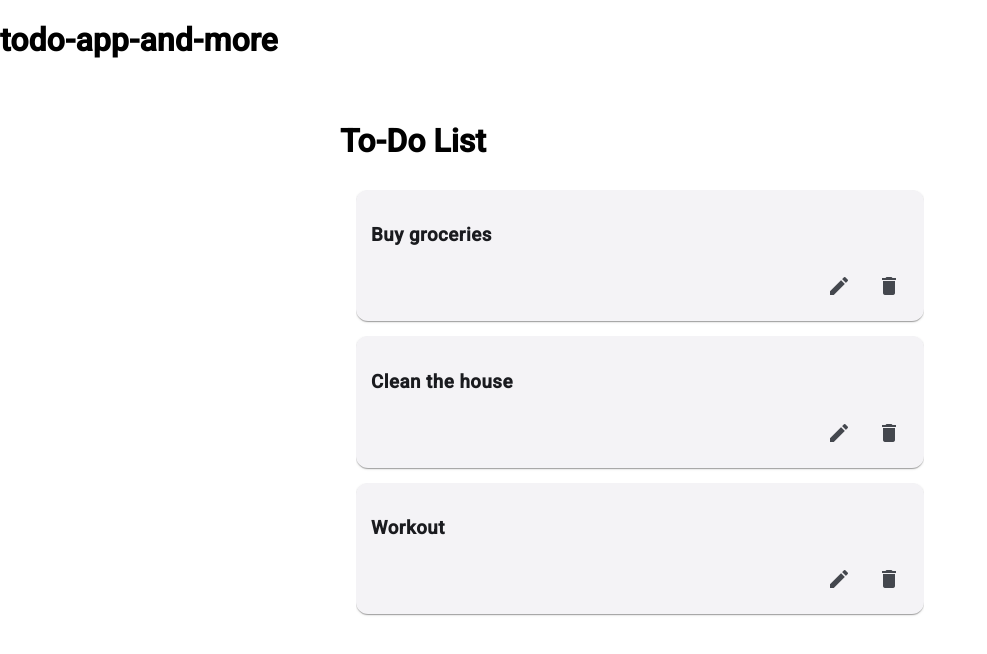
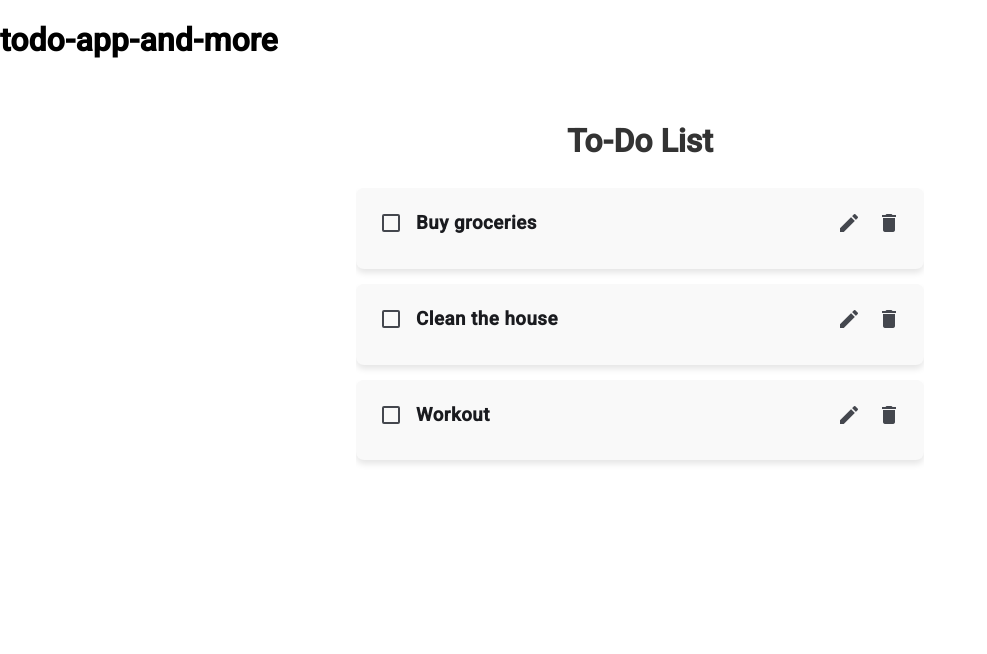
Before and after one commit to Nancy214/ToDo-App-And-More, an Angular app: page / in a window 1280 px wide. Shown: the top 654 px of the page, without its empty margins (0-987 px from the left). Built offline with nearby package versions, Linux system fonts and the light colour scheme.

Commit message:
adding checkbox and strikethrough

```diff
--- a/src/app/models/todo.ts
+++ b/src/app/models/todo.ts
@@ -1,4 +1,5 @@
 export interface Todo {
   id: number;
   title: string;
+  completed: boolean;
 }
--- a/src/app/todo-list/todo-list.component.html
+++ b/src/app/todo-list/todo-list.component.html
@@ -2,9 +2,14 @@
   <h1>To-Do List</h1>
 
   <mat-list>
-    <mat-list-item *ngFor="let todo of todos" style="height: auto;">
-      <mat-card>
+    <mat-list-item *ngFor="let todo of todos" style="height: auto">
+      <mat-card [class.completed]="todo.completed">
         <!-- View Mode -->
+        <mat-checkbox
+          [(ngModel)]="todo.completed"
+          (check)="toggleCompletion(todo)"
+        >
+        </mat-checkbox>
         <div *ngIf="editingToDoId !== todo.id" class="todo-view">
           <h3>{{ todo.title }}</h3>
           <div class="actions">
--- a/src/app/todo-list/todo-list.component.scss
+++ b/src/app/todo-list/todo-list.component.scss
@@ -1,21 +1,48 @@
 .container {
   max-width: 600px;
-  margin: 0 auto;
+  margin: 20px auto;
   padding: 20px;
+}
+h1 {
+  font-size: 2rem;
+  text-align: center;
+  margin-bottom: 20px;
+  color: #333;
 }
 
 mat-card {
   margin-bottom: 15px;
   padding: 15px;
+  background-color: #f9f9f9;
+  border-radius: 8px;
+  box-shadow: 0 4px 6px rgba(0, 0, 0, 0.1);
+  display: flex;
+  flex-direction: row;
 }
 
+mat-checkbox {
+  margin-right: 5px;
+}
+
+.completed {
+  text-decoration: line-through;
+  color: #999;
+}
+
+.todo-view {
+  display: contents;
+}
+
+.todo-view h3 {
+  margin-top: 8px;
+}
+
+.actions {
+  margin-left: auto;
+  gap: 10px;
+  float: inline-end;
+}
 mat-form-field {
   width: 100%;
   margin-bottom: 10px;
 }
-
-.actions {
-  display: flex;
-  justify-content: flex-end;
-  gap: 10px;
-}
--- a/src/app/todo-list/todo-list.component.ts
+++ b/src/app/todo-list/todo-list.component.ts
@@ -1,8 +1,6 @@
 import { Component } from '@angular/core';
 import { NgModule } from '@angular/core';
-
 import { FormsModule, ReactiveFormsModule } from '@angular/forms';
-
 import { MatButtonModule } from '@angular/material/button';
 import { MatIconModule } from '@angular/material/icon';
 import { MatInputModule } from '@angular/material/input';
@@ -10,6 +8,8 @@ import { MatListModule } from '@angular/material/list';
 import { MatCardModule } from '@angular/material/card';
 import { MatSnackBarModule } from '@angular/material/snack-bar';
 import { CommonModule } from '@angular/common';
+import { MatCheckboxModule } from '@angular/material/checkbox';
+
 import { Todo } from '../models/todo';
 import { MatSnackBar } from '@angular/material/snack-bar';
 
@@ -25,20 +25,25 @@ import { MatSnackBar } from '@angular/material/snack-bar';
     MatListModule,
     MatCardModule,
     MatSnackBarModule,
+    MatCheckboxModule,
   ],
   templateUrl: './todo-list.component.html',
   styleUrl: './todo-list.component.scss',
 })
 export class TodoListComponent {
   todos: Todo[] = [
-    { id: 1, title: 'Buy groceries' },
-    { id: 2, title: 'Clean the house' },
-    { id: 3, title: 'Workout' },
+    { id: 1, title: 'Buy groceries', completed: false },
+    { id: 2, title: 'Clean the house', completed: false },
+    { id: 3, title: 'Workout', completed: false },
   ];
 
   editingToDoId: number | boolean = false;
 
   constructor(private snackbar: MatSnackBar) {}
+
+  toggleCompletion(todo: Todo): void {
+    todo.completed = !todo.completed;
+  }
 
   startEditing(todoId: number): void {
     this.editingToDoId = todoId;
```
